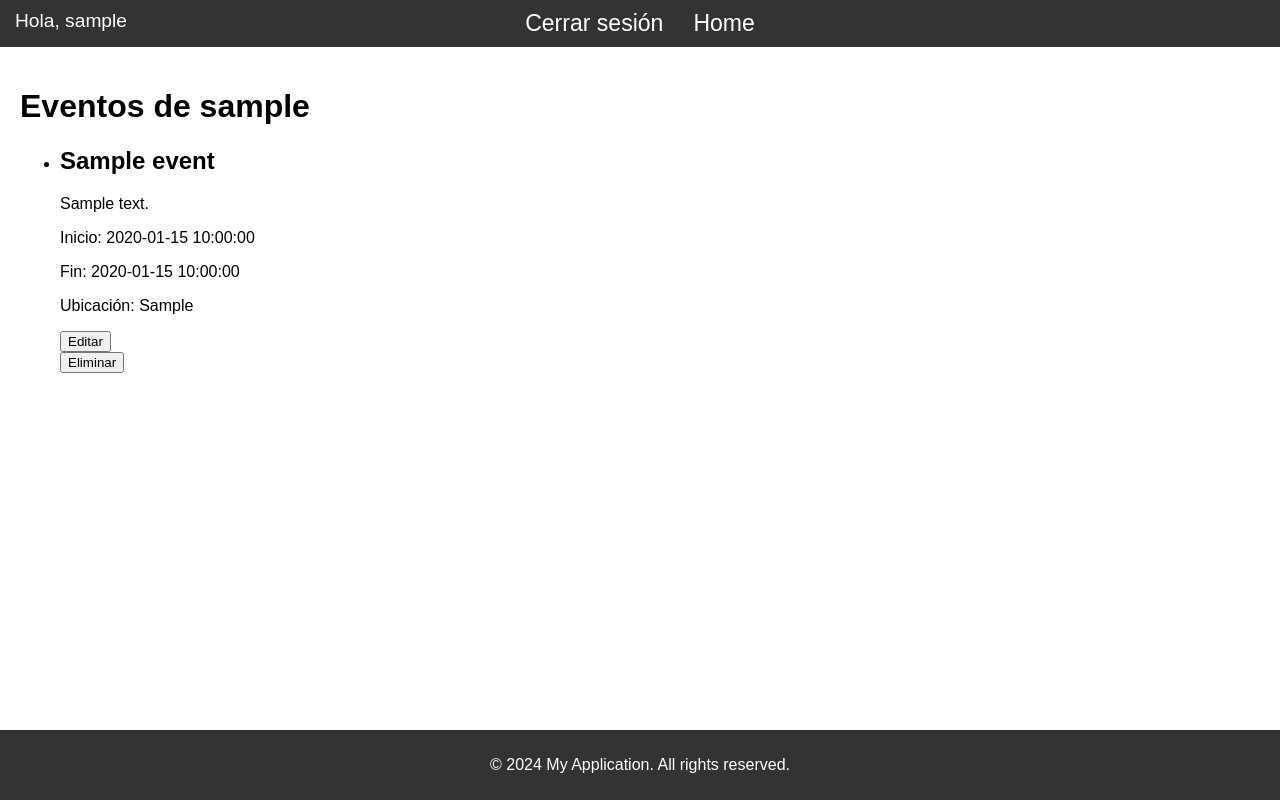
After one commit to nahuelmendez6/event_management, a Flask app: page /events/user_events in a window 1280 px wide. The commit adds this page. Run offline with Flask 3, Linux system fonts and the light colour scheme; a user stored in the database is signed in; tables that the repository leaves empty hold one stand-in row (values such as "Sample post").

Commit message:
event logic

```diff
--- a/app/main/controllers.py
+++ b/app/main/controllers.py
@@ -1,18 +1,22 @@
-from flask import render_template, redirect, url_for
+from flask import render_template, redirect, url_for, flash
 from app.main import main_blueprint, event_blueprint
-from flask_login import login_required
+from flask_login import login_required, current_user
 from .models import Event, Coment
-from .forms import CreateEvent, WriteComment
+from .forms import CreateEvent, WriteComment, EditEvent
 from flask_login import current_user
 from app.extensions import db
+
+
 @main_blueprint.route('/')
 def index():
     return render_template('index.html')
+
 
 @event_blueprint.route('/create_event')
 @login_required
 def create_event():
     return render_template('new_event.html')
+
 
 @event_blueprint.route('/new_event', methods=['GET', 'POST'])
 @login_required
@@ -33,3 +37,47 @@ def new_event():
         return redirect(url_for('main.index'))
 
     return render_template('new_event.html', form=form)
+
+
+@event_blueprint.route('/user_events')
+@login_required
+def user_events():
+    userEvents = Event.get_events_by_user(current_user.id)
+    return render_template('user_event.html', events=userEvents)
+
+
+@event_blueprint.route('/delete_event/<int:event_id>', methods=['POST'])
+@login_required
+def delete_event(event_id):
+    event = Event.query.get(event_id)
+    print(event)
+    if event and event.user_id == current_user.id:
+        Event.delete_event_by_id(event, event_id)
+        return redirect(url_for('event.user_events'))
+    else:
+        # manejar el caso donde el evento no existe o no pertenece al usuario
+        return redirect(url_for('main.index'))
+
+
+@event_blueprint.route('/edit_event/<int:event_id>', methods=['GET', 'POST'])
+@login_required
+def edit_event(event_id):
+    event = Event.query.get_or_404(event_id)
+
+    if event.user_id != current_user.id:
+        flash('No tienes permiso para modificar este evento.', 'danger')
+        return redirect(url_for('event.user_events'))
+
+    form = EditEvent()
+
+    if form.validate_on_submit():
+        event.update_event(
+            title=form.title.data,
+            start_time=form.start_time.data,
+            end_time=form.end_time.data,
+            description=form.description.data,
+            location=form.location.data
+        )
+        flash('El evento ha sido actualizado con éxito.', 'succes')
+        return redirect(url_for('event.user_events'))
+    return render_template('edit_event.html', form=form)
--- a/app/main/models.py
+++ b/app/main/models.py
@@ -20,6 +20,31 @@ class Event(db.Model):
     created_at = db.Column(db.DateTime, default=datetime.utcnow)
     updated_at = db.Column(db.DateTime, default=datetime.utcnow, onupdate=datetime.utcnow)
 
+    @classmethod
+    def get_events_by_user(cls, user_id):
+        return cls.query.filter_by(user_id=user_id).all()
+
+    def delete_event_by_id(self, event_id):
+        event = self.query.get(event_id)
+        if event:
+            db.session.delete(event)
+            db.session.commit()
+            return True
+        return False
+
+    def update_event(self, title=None, start_time=None, end_time=None, description=None, location=None):
+        if title is not None:
+            self.title = title
+        if start_time is not None:              # tengo que solucionar este problema
+            self.start_time = start_time
+        if end_time is not None:
+            self.end_time = end_time
+        if description is not None:
+            self.description = description
+        if location is not None:
+            self.location = location
+        db.session.commit()
+
 
 class Coment(db.Model):
 
--- a/app/templates/base.html
+++ b/app/templates/base.html
@@ -13,7 +13,7 @@
                 {% if current_user.is_authenticated %}
                     <li class="username">Hola, {{ current_user.username }}</li>
                     <li><a href="{{ url_for('auth.logout') }}">Cerrar sesión</a></li>
-                    <li><a href="#">Home</a></li>
+                    <li><a href="{{ url_for('main.index') }}">Home</a></li>
                 {% else %}
                     <li><a href="{{ url_for('auth.login') }}">Login</a></li>
                 <li><a href="{{ url_for('auth.register') }}">Registrarse</a></li>
--- /dev/null
+++ b/app/templates/user_event.html
@@ -0,0 +1,21 @@
+{% extends 'base.html' %}
+{% block content %}
+    <h1>Eventos de {{ current_user.username }}</h1>
+    <ul>
+        {% for event in events %}
+            <li>
+                <h2>{{ event.title }}</h2>
+                <p>{{ event.description }}</p>
+                <p>Inicio: {{ event.start_time }}</p>
+                <p>Fin: {{ event.end_time }}</p>
+                <p>Ubicación: {{ event.location }}</p>
+                <form action="{{ url_for('event.edit_event', event_id=event.id)}}" method="post">
+                    <input type="submit" value="Editar">
+                </form>
+                <form action="{{ url_for('event.delete_event', event_id=event.id)}}" method="post">
+                    <input type="submit" value="Eliminar" onclick="return confirm('¿Estás seguro de que deseas eliminar este evento?');">
+                </form>
+            </li>
+        {% endfor %}
+    </ul>
+{% endblock %}
```
Also changed, not shown: app/main/forms.py (+11 -0 lines), app/templates/edit_event.html (added, +40 -0 lines), app/templates/index.html (+19 -11 lines).
